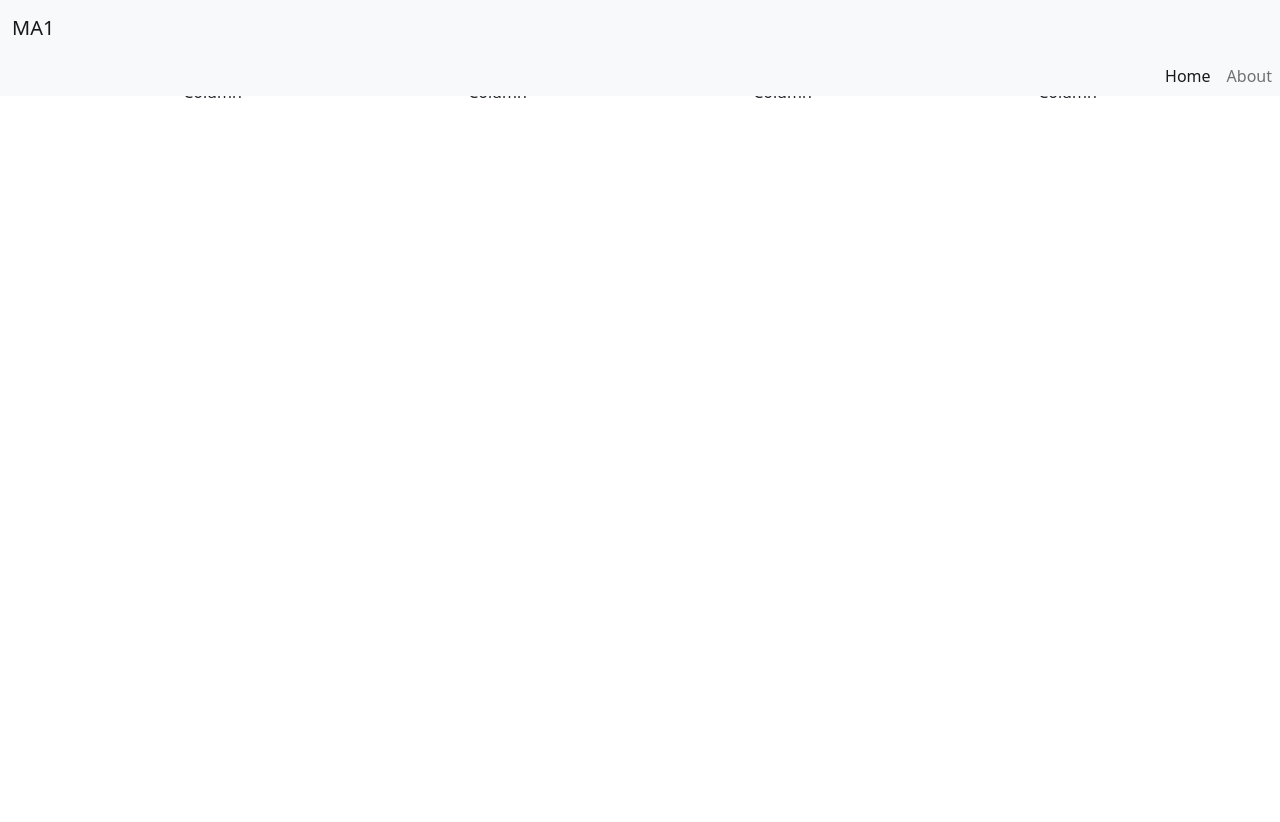
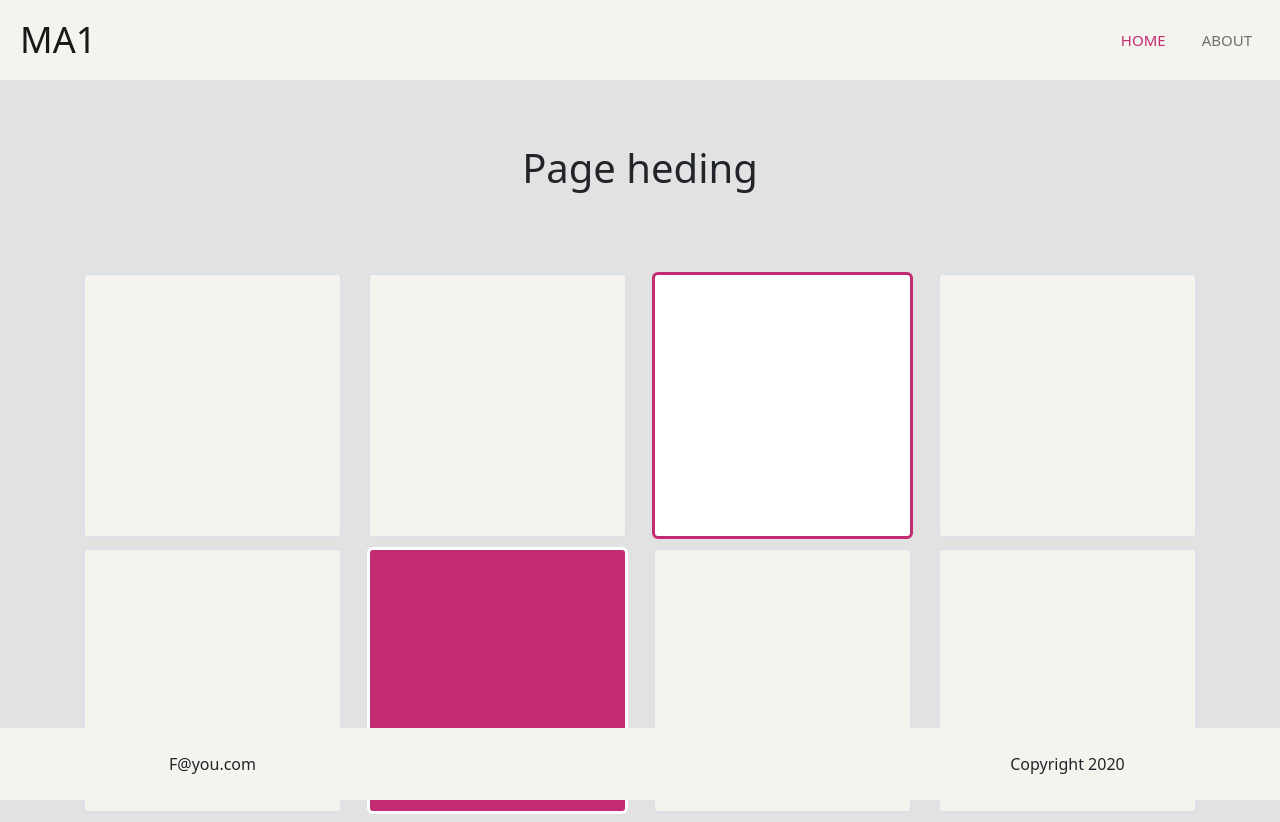
Before and after one commit to DarioDeLaFuente/dario-de-la-fuente-css-frameworks-ma1, a website: page index.html in a window 1280 px wide. Before the commit the page ends 800 px from the top, so only its background shows below. Drawn offline with nearby package versions, Linux system fonts and the light colour scheme.

Commit message:
Adding custum compoments

```diff
--- a/index.html
+++ b/index.html
@@ -8,7 +8,8 @@
     <link rel="stylesheet" href="/dist/css/styles.css" />
   </head>
   <body>
-    <nav class="navbar navbar-expand-lg bg-light">
+    <header>
+      <nav class="navbar navbar-expand-lg bg-light px-2">
         <div class="container-fluid">
           <a class="navbar-brand" href="#">MA1</a>
           <button
@@ -22,10 +23,7 @@
           >
             <span class="navbar-toggler-icon"></span>
           </button>
-        <div
-          class="collapse navbar-collapse position-absolute position-lg-relative start-0 top-100 bg-light w-100"
-          id="navbarTogglerDemo03"
-        >
+          <div class="collapse navbar-collapse nav__reponsiv bg-light" id="navbarTogglerDemo03">
             <ul class="navbar-nav ms-auto mb-2 mb-lg-0">
               <li class="nav-item">
                 <a class="nav-link active" aria-current="page" href="#">Home</a>
@@ -37,20 +35,54 @@
           </div>
         </div>
       </nav>
-    <div class="container text-center">
+    </header>
+    <main class="bg-secondary flex-grow">
+      <section class="py-3 text-center container">
+        <div class="row py-lg-5">
+          <div class="col-lg-6 col-md-8 mx-auto">
+            <h1 class="fw-light">Page heding</h1>
+          </div>
+        </div>
+      </section>
+      <div class="container mt-2 text-center">
         <div class="row row-cols-1 row-cols-lg-4">
-        <div class="col">Column</div>
-        <div class="col">Column</div>
-        <div class="col">Column</div>
-        <div class="col">Column</div>
+          <div class="col">
+            <div class="bg-light__box"></div>
+          </div>
+          <div class="col">
+            <div class="bg-light__box"></div>
+          </div>
+          <div class="col">
+            <div class="bg-danger__box"></div>
+          </div>
+          <div class="col">
+            <div class="bg-light__box"></div>
+          </div>
         </div>
         <div class="row row-cols-1 row-cols-lg-4">
-        <div class="col">Column</div>
-        <div class="col">Column</div>
-        <div class="col">Column</div>
-        <div class="col">Column</div>
+          <div class="col">
+            <div class="bg-light__box"></div>
+          </div>
+          <div class="col">
+            <div class="bg-white__box"></div>
+          </div>
+          <div class="col">
+            <div class="bg-light__box"></div>
+          </div>
+          <div class="col">
+            <div class="bg-light__box"></div>
           </div>
         </div>
+      </div>
+    </main>
+    <footer class="footer footer__sticky bg-light">
+      <div class="container text-center">
+        <div class="row row-cols-1 row-cols-lg-4 justify-content-between">
+          <div class="col">F@you.com</div>
+          <div class="col">Copyright 2020</div>
+        </div>
+      </div>
+    </footer>
     <script src="/node_modules/bootstrap/dist/js/bootstrap.bundle.min.js"></script>
   </body>
 </html>
--- /dev/null
+++ b/src/scss/costum-components/_functions.scss
@@ -0,0 +1,9 @@
+/**
+A colour functions
+**/
+$color: (
+  navbar-brand-color: #463f3a,
+);
+@function getColour($colour) {
+  @return map-get($color, $colour);
+}
--- /dev/null
+++ b/src/scss/costum-components/_mixins.scss
@@ -0,0 +1,6 @@
+/**
+A mixin
+**/
+@mixin card-border() {
+  @extend .rounded, .border-3, .border, .h-0, .pt-100, .mb-2;
+}
--- /dev/null
+++ b/src/scss/costum-components/_nav.scss
@@ -0,0 +1,17 @@
+.navbar-brand {
+  color: getColour(navbar-brand-color);
+  font-size: 36px;
+  font-weight: 400;
+}
+.navbar-nav .nav-link {
+  color: getColour(navbar-brand-color);
+  font-size: 15px;
+  margin-left: 20px;
+  text-transform: uppercase;
+}
+.navbar-toggler {
+  border: none;
+  &:focus {
+    box-shadow: none;
+  }
+}
--- /dev/null
+++ b/src/scss/costum-components/_variables.scss
@@ -0,0 +1,67 @@
+:root {
+  --bs-primary-rgb: 13, 110, 253;
+  --bs-secondary-rgb: 226, 226, 226;
+  --bs-success-rgb: 25, 135, 84;
+  --bs-info-rgb: 13, 202, 240;
+  --bs-warning-rgb: 255, 193, 7;
+  --bs-danger-rgb: 195, 44, 114;
+  --bs-light-rgb: 244, 243, 238;
+  --bs-dark-rgb: 33, 37, 41;
+  --bs-white-rgb: 255, 255, 255;
+  --bs-black-rgb: 0, 0, 0;
+  --bs-body-color-rgb: 33, 37, 41;
+  --bs-body-bg-rgb: 255, 255, 255;
+}
+body {
+  @extend .d-flex, .flex-column, .h-100;
+  margin: 0;
+}
+.navbar {
+  --bs-navbar-toggler-border-color: #00000000;
+  --bs-navbar-toggler-border-color: #0000;
+  --bs-navbar-active-color: #c32c72;
+}
+
+/**
+A @extend 4 the nav reponsiv
+**/
+.nav__reponsiv {
+  @extend .position-absolute, .position-lg-relative, .start-0, .top-100, .w-100;
+}
+
+/**
+A @extend 4 the light box
+**/
+.bg-light__box {
+  @extend .bg-light;
+  @include card-border();
+}
+
+/**
+A @extend 4 the danger box
+**/
+.bg-danger__box {
+  @extend .bg-white, .border-danger;
+  @include card-border();
+}
+
+/**
+A @extend 4 the white box
+**/
+.bg-white__box {
+  @extend .bg-danger, .border-white;
+  @include card-border();
+}
+
+/**
+A @extend 4 the sticky footer
+**/
+.footer__sticky {
+  @extend .w-100,
+    .py-4,
+    .position-lg-absolute,
+    .position-relative,
+    .bottom-0,
+    .start-50,
+    .translate-middle-x;
+}
--- a/src/scss/overrides/_utilites.scss
+++ b/src/scss/overrides/_utilites.scss
@@ -0,0 +1,37 @@
+// Utilities
+$utilities: () !default;
+
+$utilities: map-merge(
+  (
+    "position": (
+      responsive: true,
+      property: position,
+      values: static relative absolute fixed sticky,
+    ),
+    "height": (
+      property: height,
+      class: h,
+      values: (
+        0: 0,
+        25: 25%,
+        50: 50%,
+        75: 75%,
+        100: 100%,
+        auto: auto,
+      ),
+    ),
+    "padding-top": (
+      responsive: true,
+      property: padding-top,
+      class: pt,
+      values:
+        map-merge(
+          $spacers,
+          (
+            100: 100%,
+          )
+        ),
+    ),
+  ),
+  $utilities
+);
--- /dev/null
+++ b/src/scss/overrides/_variables.scss
@@ -0,0 +1,10 @@
+// scss-docs-start spacer-variables-maps
+$spacer: 1rem !default;
+$spacers: (
+  0: 0,
+  1: $spacer * 0.25,
+  2: $spacer * 0.5,
+  3: $spacer,
+  4: $spacer * 1.5,
+  5: $spacer * 3,
+) !default;
--- a/src/scss/styles.scss
+++ b/src/scss/styles.scss
@@ -1,4 +1,7 @@
+@import "costum-components/mixins";
+@import "overrides/variables";
+@import "overrides/utilites";
 @import "../../node_modules/bootstrap/scss/bootstrap.scss";
-@import "partials/nav";
-@import "partials/variables";
-@import "partials/layout";
+@import "costum-components/nav";
+@import "costum-components/variables";
+@import "costum-components/functions";
```
Also changed, not shown: dist/css/styles.css, src/scss/partials/_box.scss (deleted), src/scss/partials/_layout.scss (deleted), src/scss/partials/_nav.scss (deleted), src/scss/partials/_variables.scss (deleted), 1 other file. Lines whose indentation alone changed are shown as unchanged.
